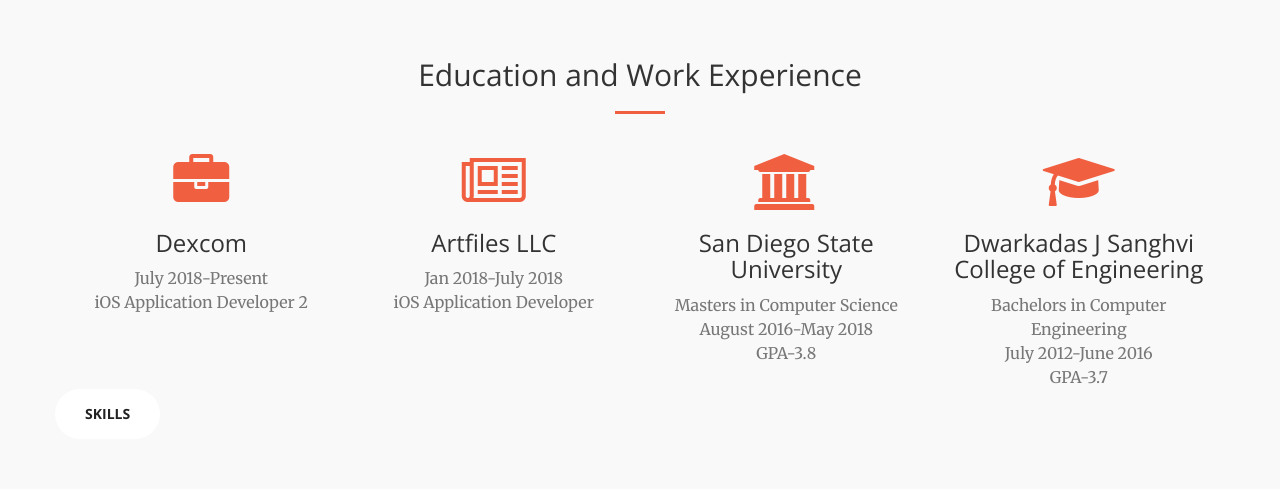
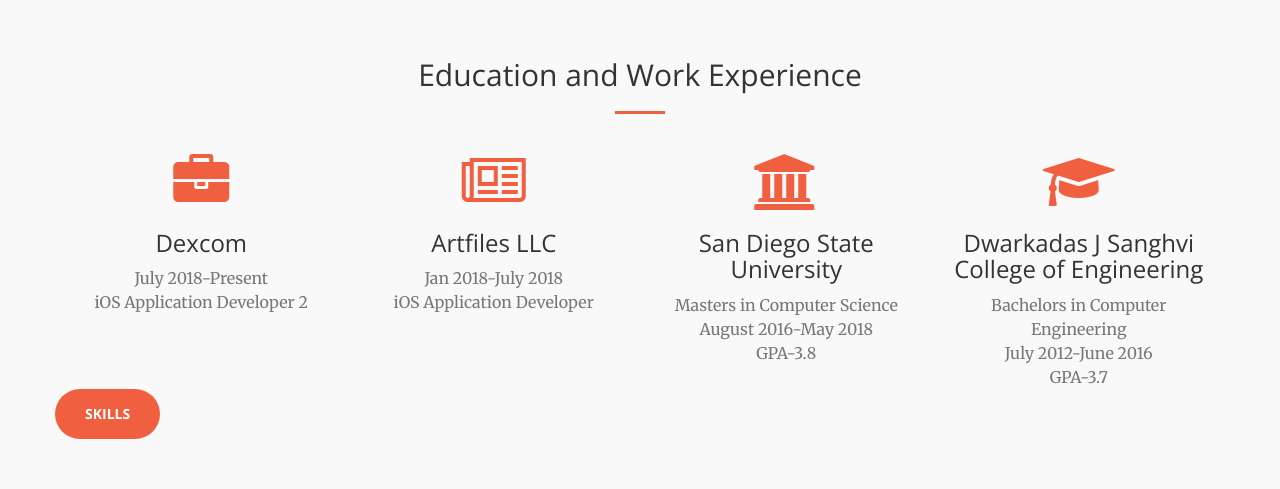
Before and after one commit to aashanashah/aashanashah.github.io, a website: page index.html in a window 1280 px wide. Shown: the part 1260-1749 px from the top of the page. Drawn offline with nearby package versions, Linux system fonts and the light colour scheme.

Commit message:
Update index.html

```diff
--- a/index.html
+++ b/index.html
@@ -142,7 +142,11 @@
 <p class="text-muted">GPA-3.7</p>
                     </div>
                 </div>
-                <a href="#skills" class="page-scroll btn btn-default btn-xl sr-button">Skills</a>
+                <div class="header-content">
+            <div class="header-content-inner">
+                <a href="#skills" class="btn btn-primary btn-xl page-scroll">Skills</a>
+            </div>
+        </div>
             </div>
         </div>
     </section>
```
